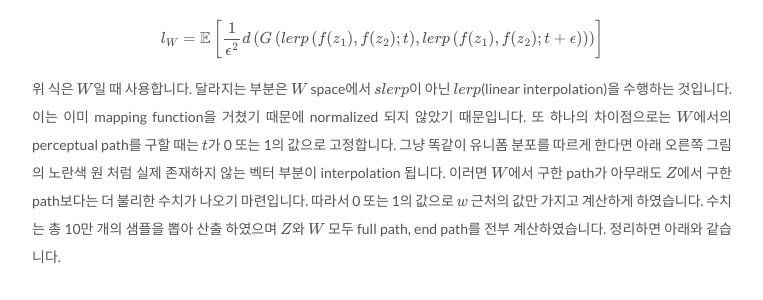
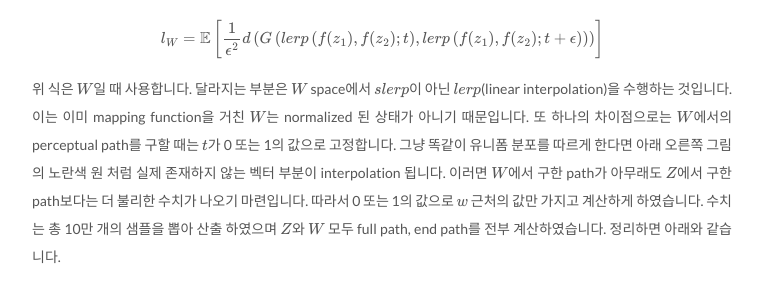
Before and after one commit to Jayhey/Jayhey.github.io, a Jekyll site: the page built from _posts/2019-01-16-style_based_GAN_2.md, in a window 1280 px wide and 1400 px high, scrolled down 5629 px. Shown: the part 180-480 px from the top of the window, without its empty margins (258-1021 px from the left). Built offline with Jekyll 4.4.1, drawn with Linux system fonts in a browser that asks for light colours; formulas are drawn with MathJax 3; comment, search, counter and statistics services are not loaded.

Commit message:
오타 수정

```diff
--- a/_posts/2019-01-16-style_based_GAN_2.md
+++ b/_posts/2019-01-16-style_based_GAN_2.md
@@ -108,7 +108,7 @@ $${ l }_{ Z }=\mathbb{E}\left[ \frac { 1 }{ { \epsilon  }^{ 2 } } d\left( G\left
 
 $${ l }_{ W }=\mathbb{E}\left[ \frac { 1 }{ { \epsilon  }^{ 2 } } d\left( G\left( lerp\left( f({ z }_{ 1 }),f({ z }_{ 2 });t \right) ,lerp\left( f({ z }_{ 1 }),f({ z }_{ 2 });t+\epsilon  \right)  \right)  \right)  \right] $$
 
-위 식은 $W$일 때 사용합니다. 달라지는 부분은 $W$ space에서 $slerp$이 아닌 $lerp$(linear interpolation)을 수행하는 것입니다. 이는 이미 mapping function을 거쳤기 때문에 normalized 되지 않았기 때문입니다.
+위 식은 $W$일 때 사용합니다. 달라지는 부분은 $W$ space에서 $slerp$이 아닌 $lerp$(linear interpolation)을 수행하는 것입니다. 이는 이미 mapping function을 거친 $W$는 normalized 된 상태가 아니기 때문입니다.
 또 하나의 차이점으로는 $W$에서의 perceptual path를 구할 때는 $t$가 0 또는 1의 값으로 고정합니다. 그냥 똑같이 유니폼 분포를 따르게 한다면 아래 오른쪽 그림의 노란색 원 처럼 실제 존재하지 않는 벡터 부분이 interpolation 됩니다. 이러면 $W$에서 구한 path가 아무래도 $Z$에서 구한 path보다는 더 불리한 수치가 나오기 마련입니다. 따라서 0 또는 1의 값으로 $w$ 근처의 값만 가지고 계산하게 하였습니다. 수치는 총 10만 개의 샘플을 뽑아 산출 하였으며 $Z$와 $W$ 모두 full path, end path를 전부 계산하였습니다. 정리하면 아래와 같습니다.
 
 - <div>Full path :  $t\sim U(0,1)$ </div>
```
